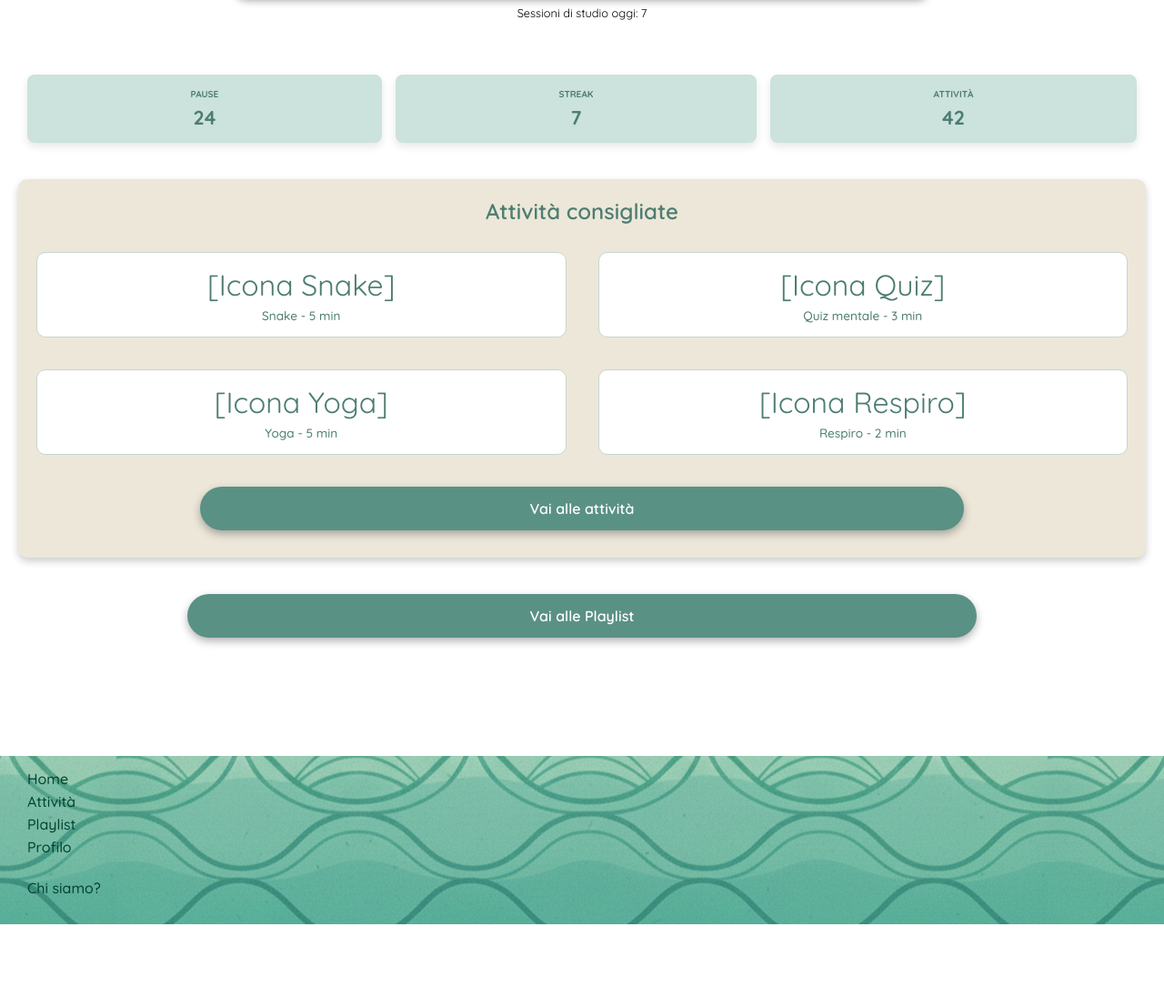
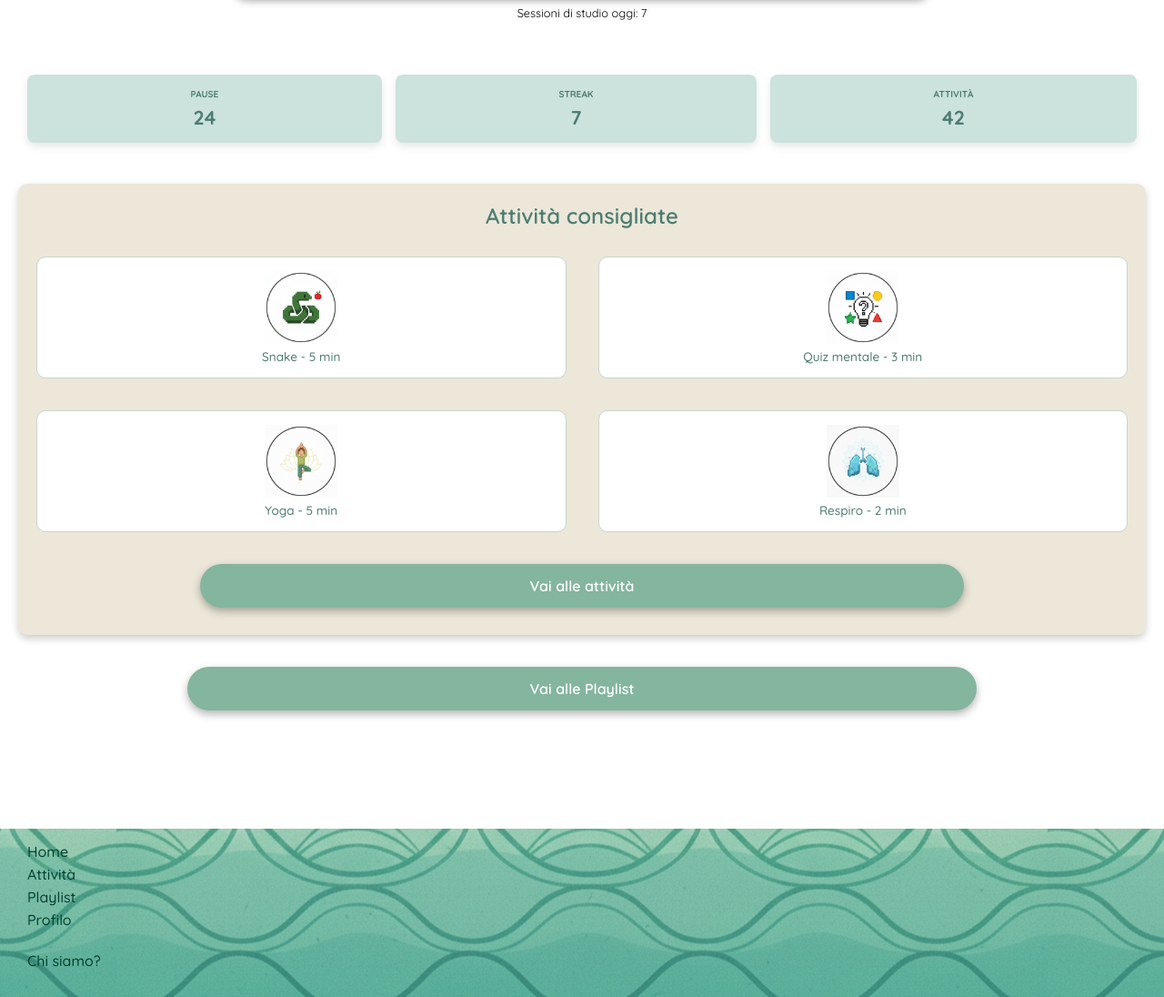
Before and after one commit to giulyfa/study-breaks, a PHP site: page /index.html in a window 1280 px wide. Shown: the part 717-1813 px from the top of the page at 91% size. Before the commit the page ends 1733 px from the top, so only its background shows below. Run offline with PHP 8.4, Linux system fonts and the light colour scheme.

Commit message:
aggiunta icone

```diff
--- a/css/style.css
+++ b/css/style.css
@@ -1,4 +1,3 @@
-
 * {
     box-sizing: border-box;
     margin: 0;
@@ -15,16 +14,6 @@ body {
     justify-content: space-between; /* Spinge header e footer alle estremità */
 }
 
-.header-logo {
-    max-height: 80px;
-    width: auto;
-    margin-left: 20px;
-}
-
-/* --------------------------------------
----------LOGIN e REGISTRAZIONE-----------
------------------------------------------ */
-
 header {
     width: 100%;
     background-color: #69A297;
@@ -34,6 +23,17 @@ header {
     align-items: center; /* Allineamento verticale (centrato) */
     justify-content: flex-start; /* Allineamento orizzontale (a sinistra, come nell'immagine) */
 }
+
+.header-logo {
+    max-height: 80px;
+    width: auto;
+    margin-left: 20px;
+}
+
+
+/* --------------------------------------
+---------LOGIN e REGISTRAZIONE-----------
+----------------------------------------- */
 
 .login-page label,
 .register-page label {
@@ -85,7 +85,7 @@ header {
     width: 100%;
     background-color: #69A297;
     color: white;
-    padding: 18px 0;
+    padding: 20px 0;
     text-align: left;
     font-size: 12px;
 }
@@ -185,7 +185,6 @@ header {
 }
 
 
-
 /* --------------------------------------
 --------------REGISTRAZIONE--------------
 ----------------------------------------- */
@@ -247,18 +246,17 @@ header {
     text-decoration: underline;
 }
 
+
 /* --------------------------------------
 -------------------HOME------------------
 ----------------------------------------- */
 
-/* Contenitore principale per centrare la pagina e definire la larghezza massima */
 .home-page {
     display: flex;
     flex-direction: column;
     justify-content: center; /* centra verticalmente il contenuto */
     flex-grow: 1; /* occupa tutto lo spazio tra header e footer */
     width: 100%;
-    /* max-width: 450px;  UTILE SOLO PER LA PROGETTAZIONE VISIVA POI è DA TOGLIERE */
     min-height: auto;
     background-color: white;
     box-shadow: 0 0 10px rgba(0, 0, 0, 0.1);
@@ -276,7 +274,6 @@ header {
 .home-page footer {
     display: flex;
     width: 100%;
-    /* max-width: 450px; DA TOGLIERE CON maxwidth in home-page*/
     height: auto;
     background-image: url('../img/footer.jpg');
     color: white;
@@ -296,7 +293,7 @@ header {
 }
 
 .home-page .footer-link {
-    color: #CCE2DC; /* Verde chiaro per i link inattivi */
+    color: #CCE2DC;
     text-decoration: none;
     margin-left: 10px;
     margin-bottom: 5px;
@@ -312,15 +309,14 @@ header {
     .home-page footer {
         background-image: url('../img/footer2.jpg');
         /* Permette all'immagine di ripetersi orizzontalmente e verticalmente */
-        background-repeat: repeat !important;
+        background-repeat: repeat !important; /* FORSE L'IMPORTANT NON E' IMPORTANTE*/
 
         /* Opzionale: assicura che l'immagine mantenga la sua dimensione originale senza stirarsi */
         background-size: auto !important;
-        background-color: #69A297; /* Colore solido per l'header/footer */
     }
 
     .home-page .footer-link {
-        color: #034231; /* Verde chiaro per i link inattivi */
+        color: #034231;
         font-weight: 500;
     }
 
@@ -331,7 +327,7 @@ header {
 }
 
 .home-page .hero-section {
-    background-color: #ECE7D9; /* Sfondo beige chiaro (come l'header) */
+    background-color: #ECE7D9;
     padding: 20px 20px 0 20px;
     text-align: left;
     margin: 30px 20px 10px 20px;
@@ -341,7 +337,7 @@ header {
 }
 
 .home-page .hero-section:hover {
-    transform: scale(1.02); /* Ingrandisce la sezione del 2% */
+    transform: scale(1.02);
     box-shadow: 0 8px 15px rgba(0, 0, 0, 0.2);
 }
 
@@ -361,12 +357,12 @@ header {
 /* ---- TIMER CARD (Pomodoro) ---- */
 
 .timer-card {
-    width: 90%;          /* Occupa quasi tutto lo spazio su mobile */
-    max-width: 800px;    /* Impedisce che diventi troppo gigante su PC */
+    width: 90%; /* Occupa quasi tutto lo spazio su mobile */
+    max-width: 800px; /* Impedisce che diventi troppo gigante su PC */
     padding: 0 20px 20px 20px;
     text-align: center;
-    margin: 30px auto;   /* Versione abbreviata per top:30px e auto ai lati */
-    display: flex;       /* Aiuta a gestire i figli */
+    margin: 30px auto; /* Versione abbreviata per top:30px e auto ai lati */
+    display: flex; /* Aiuta a gestire i figli */
     flex-direction: column;
     align-items: center;
 }
@@ -405,7 +401,7 @@ header {
     width: 210px;
     height: 200px;
     border-radius: 50%;
-    background-color: rgba(255, 255, 255, 0.9); /* Sfondo semi-trasparente */
+    background-color: rgba(255, 255, 255, 0.9);
     display: flex;
     align-items: center;
     justify-content: center;
@@ -414,7 +410,7 @@ header {
     overflow: hidden;
 }
 
-#timer-time {
+#timer-time { /* SPECIFICO per l'elemento (selettore di ID) */
     font-size: 3.5em;
     font-weight: 700;
     color: #4D7D72;
@@ -535,7 +531,7 @@ header {
     padding: 20px;
     text-align: center;
     border-radius: 10px;
-    margin: 30px 20px;
+    margin: 35px 20px 25px;
     box-shadow: 0 4px 8px rgba(0, 0, 0, 0.2);
 }
 
@@ -575,8 +571,16 @@ header {
 }
 
 .activity-icon {
-    font-size: 2em; /* Per placeholder */
     margin-bottom: 5px;
+    display: flex; /* Centra l'immagine se il div è più grande */
+    justify-content: center;
+    align-items: center;
+}
+
+.activity-icon img {
+    width: 80px; /* Regola questa dimensione a tuo piacimento */
+    height: auto;  /* Mantiene le proporzioni originali */
+    display: block;
 }
 
 .activity-item p {
@@ -606,20 +610,13 @@ header {
     margin: 10px
 }
 
-.primary-btn {
-    background: #5a9185;
+.primary-btn,
+.secondary-btn {
+    background: #84B59F;
     color: white;
 }
 
-.primary-btn:hover {
-    background: #4d7d72;
-}
-
-.secondary-btn {
-    background: #5a9185; /* Verde chiaro */
-    color: white; /* Verde scuro */
-}
-
+.primary-btn:hover,
 .secondary-btn:hover {
     background: #4d7d72;
 }
--- a/index.html
+++ b/index.html
@@ -63,22 +63,22 @@
                 <h2>Attività consigliate</h2>
                 <div class="activity-grid">
                     <a href="activity_detail.html?name=Snake" class="activity-item">
-                        <div class="activity-icon">[Icona Snake]</div>
+                        <div class="activity-icon"><img src="img/snake.jpg" alt="Snake Icon"></div>
                         <p>Snake - 5 min</p>
                     </a>
 
                     <a href="activity_detail.html?name=Quiz" class="activity-item">
-                        <div class="activity-icon">[Icona Quiz]</div>
+                        <div class="activity-icon"><img src="img/quiz.jpg" alt="Quiz Icon"></div>
                         <p>Quiz mentale - 3 min</p>
                     </a>
 
                     <a href="activity_detail.html?name=Yoga" class="activity-item">
-                        <div class="activity-icon">[Icona Yoga]</div>
+                        <div class="activity-icon"><img src="img/yoga.jpg" alt="Yoga Icon"></div>
                         <p>Yoga - 5 min</p>
                     </a>
 
                     <a href="activity_detail.html?name=Respiro" class="activity-item">
-                        <div class="activity-icon">[Icona Respiro]</div>
+                        <div class="activity-icon"><img src="img/respiro.jpg" alt="Respiro Icon"></div>
                         <p>Respiro - 2 min</p>
                     </a>
                 </div>
@@ -100,5 +100,5 @@
         </footer>
 
     </div>
-    </body>
+</body>
 </html>
--- a/login.html
+++ b/login.html
@@ -47,11 +47,13 @@
                     Non hai un account? <a href="registrazione.php">Registrati</a>
                 </div>
         </div>
+
         <div class="tagline">
             non mollare, un passo alla volta!
         </div>
     </main>
     </div>
+
     <div class="login-footer">
         <p>© 2025 - Study Breaks. Tutti i diritti riservati.</p>
     </div>
--- a/registrazione.html
+++ b/registrazione.html
@@ -54,8 +54,9 @@
             <div class="login-link">
                 Hai già un account? <a href="login.php">Accedi</a>
             </div>
-        </div>
     </div>
+    </div>
+
     <div class="register-footer">
         <p>© 2025 - Study Breaks. Tutti i diritti riservati.</p>
     </div>
```
Also changed, not shown: img/quiz.jpg (added), img/respiro.jpg (added), img/snake.jpg (added), img/yoga.jpg (added).
